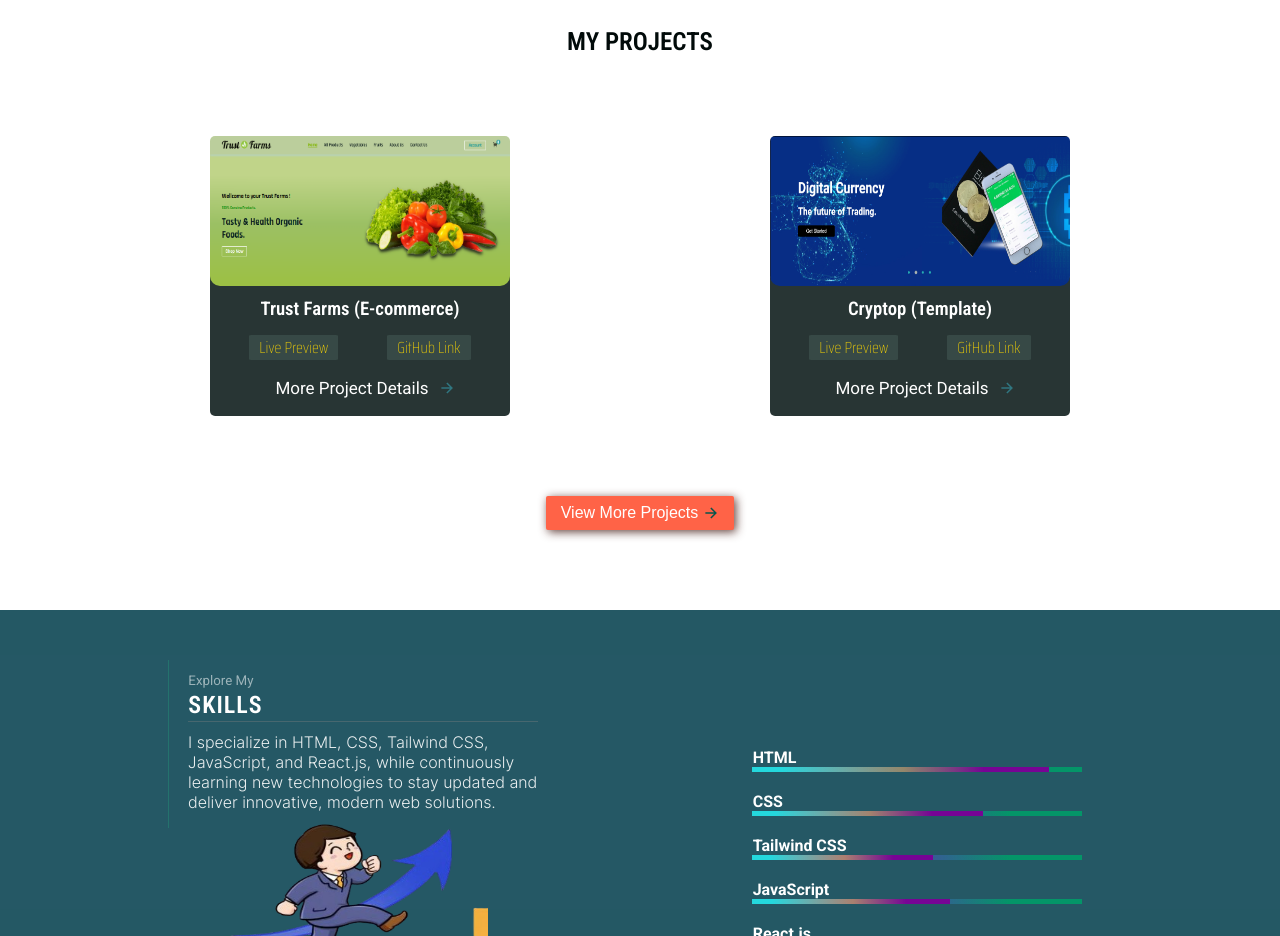
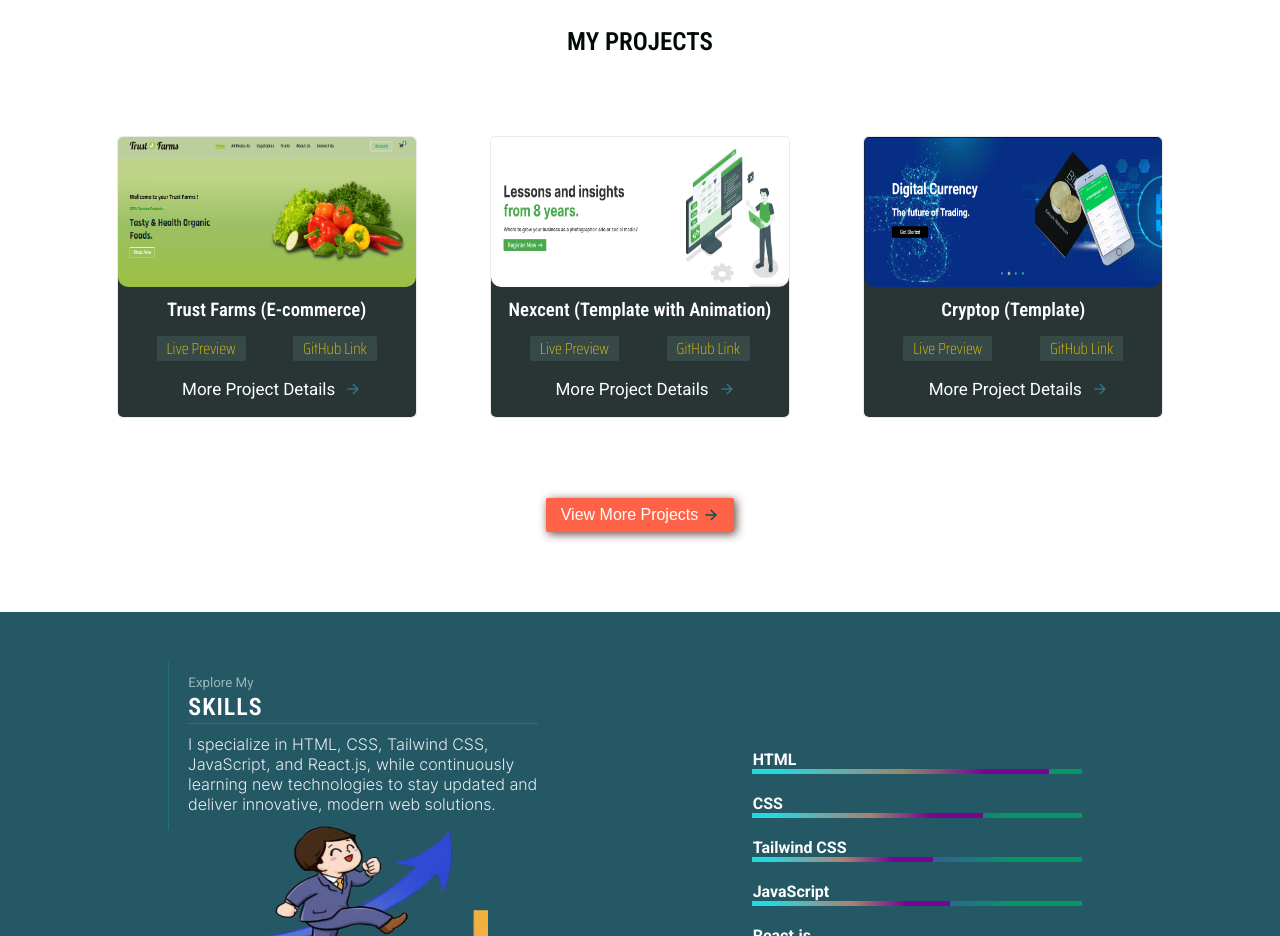
Before and after one commit to rashidulislamg71/rashidul-portfolio, a React (Vite) app: page / in a window 1280 px wide. Shown: the part 2140-3076 px from the top of the page. Built offline with nearby package versions, Linux system fonts and the light colour scheme; a web font is replaced by a local one.

Commit message:
add Project

```diff
--- a/src/Components/Projects/Projects.jsx
+++ b/src/Components/Projects/Projects.jsx
@@ -1,5 +1,6 @@
 import styles from "./Projects.module.css";
 import trust_farms from "../../assets/images/Project_img/trust-farm.png";
+import nexcent from "../../assets/images/Project_img/nexcent.png";
 import cryptop_img from "../../assets/images/Project_img/Cryptop.png";
 import { IoArrowForwardSharp } from "react-icons/io5";
 import { IoMdArrowDropup } from "react-icons/io";
@@ -33,6 +34,32 @@ const Projects = () => {
               </div>
             </div>
           </div>
+
+
+          <div className={styles.single_project}>
+            <div className={styles.project_detailes}>
+              <div className={styles.project_img}>
+                <img src={nexcent} alt="Project_img" />
+              </div>
+              <div className={styles.project_text}>
+                <h3> Nexcent (Template with Animation)</h3>
+                <div className={`${styles.project_links} ${styles.flex}`}>
+                  <a href="https://nexcent-roan.vercel.app/" target="_blank">
+                    Live Preview
+                  </a>
+                  <a href="https://github.com/rashidulislamg71/nexcent" target="_blank">
+                    GitHub Link
+                  </a>
+                </div>
+                <div className={`${styles.flex} ${styles.project_details_btn}`}>
+
+                <button>More Project Details</button>
+                <span><IoArrowForwardSharp /></span>
+                </div>
+              </div>
+            </div>
+          </div>
+
           <div className={styles.single_project}>
             <div className={styles.project_detailes}>
               <div className={styles.project_img}>
--- a/src/Components/Projects/Projects.module.css
+++ b/src/Components/Projects/Projects.module.css
@@ -26,6 +26,7 @@
   position: relative;
   margin: 80px 0px 0px 0px;
   padding: 0px;
+  border: 1px solid rgba(68, 66, 66, 0.11);
   border-radius: 5px;
   text-align: center;
   color: #ffffff;
```
Also changed, not shown: src/assets/images/Project_img/nexcent.png (added).
